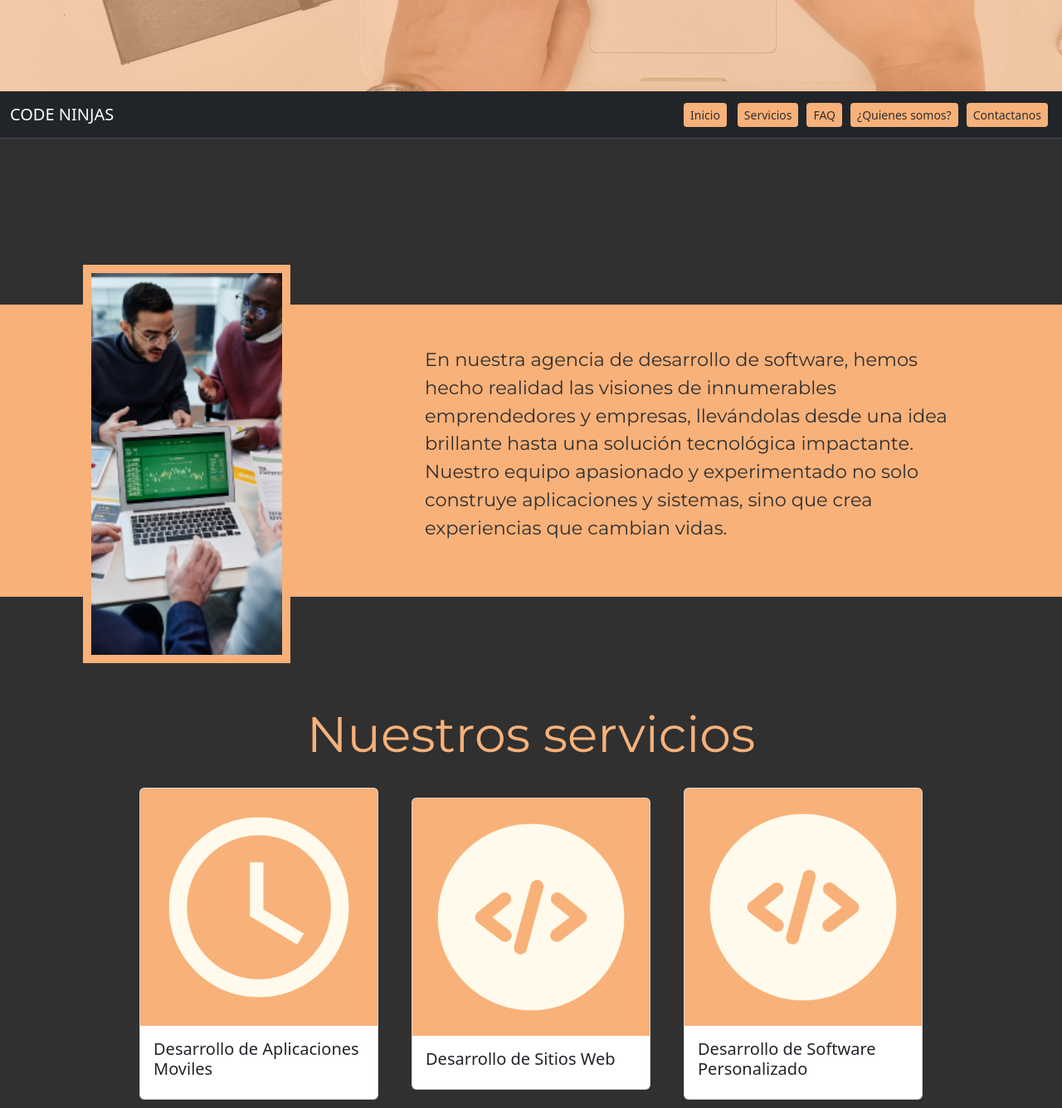
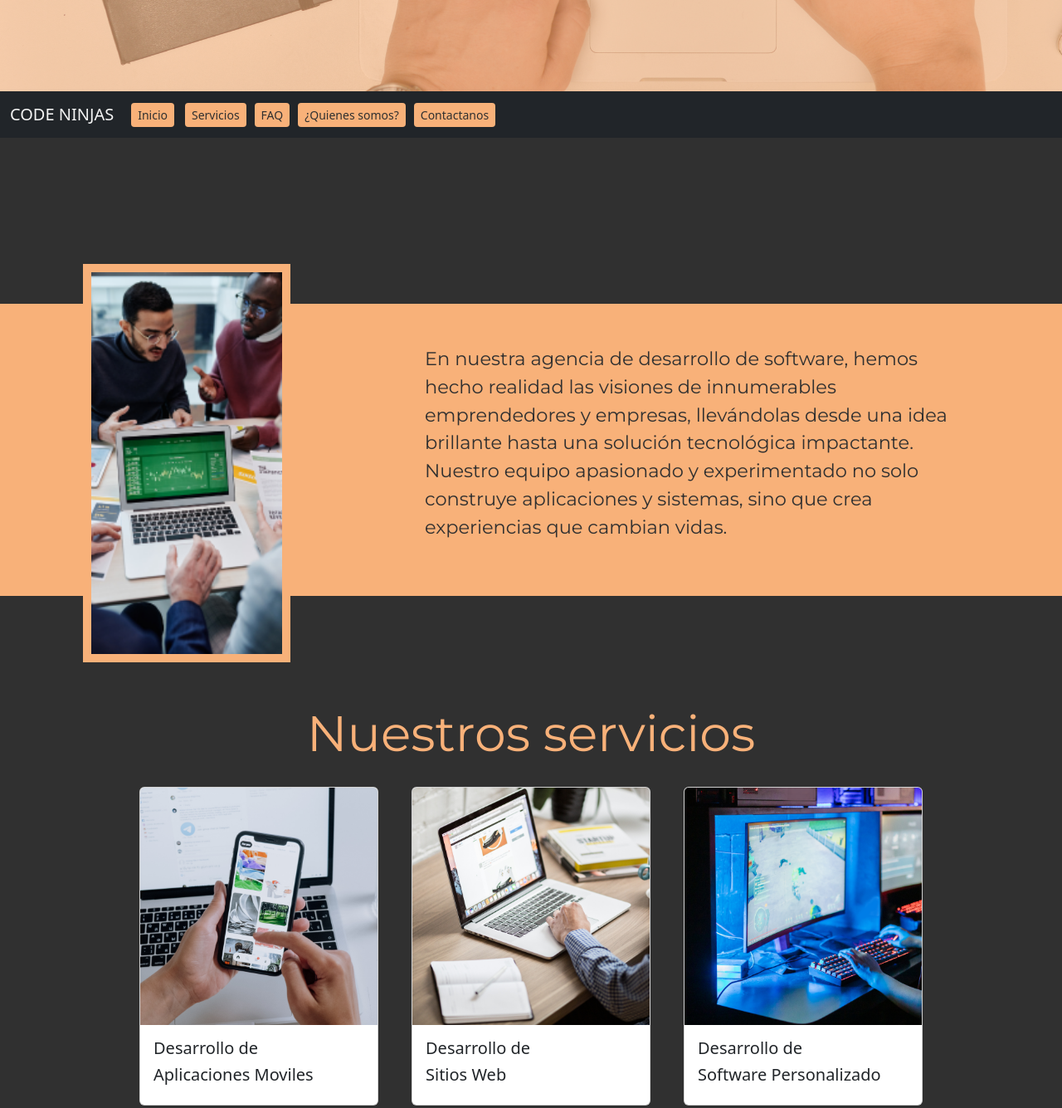
Before and after one commit to VickyMVGL/My-First-Web, a plain HTML site: page index.html in a window 1280 px wide. Shown: the part 540-1875 px from the top of the page at 83% size. Drawn offline with nearby package versions, Linux system fonts and the light colour scheme.

Commit message:
Mejora del responsive en mobile

```diff
--- a/css/style.css
+++ b/css/style.css
@@ -2,6 +2,10 @@
 body {
     background-color:	#303030;
     font-size: 20px;
+}
+
+.code {
+    color: whitesmoke;
 }
 
 .heads1 {
@@ -62,15 +66,7 @@ body {
 .background-2 {
     background-color: #1C1B2B;
 }
-/*
-.boton {
-    color:white;
-    font-size: 30px;
-    font-family: 'Montserrat', sans-serif;
-    text-align: center;
-    text-decoration: none;
-}
-*/
+
 .estilo1 {
     color:#303030;
     font-size: 50px;
--- a/index.html
+++ b/index.html
@@ -23,7 +23,36 @@
 <body>
     <header>
         <img src="assets/Banner_code.png">
-        <nav class="navbar flex-container bg-dark border-bottom border-body" data-bs-theme="dark">
+        <div>
+          <nav class="navbar navbar-expand-lg navbar-light navbar-dark bg-dark">
+            <div class="container-fluid">
+              <a class="navbar-brand code">CODE NINJAS</a>
+              <button class="navbar-toggler bg-dark" type="button" data-bs-toggle="collapse" data-bs-target="#navbarSupportedContent" aria-controls="navbarSupportedContent" aria-expanded="false" aria-label="Toggle navigation">
+                <span class="navbar-toggler-icon"></span>
+              </button>
+              <div class="collapse navbar-collapse" id="navbarSupportedContent">
+                <ul class="navbar-nav me-auto mb-2 mb-lg-0">
+                  <li class="nav-item">
+                      <a class="btn btn-sm btn-outline-secondary me-2 boton"  href="index.html">Inicio</a>
+                  </li>
+                  <li class="nav-item">
+                    <a class="btn btn-sm btn-outline-secondary boton"  href="pages/servicios.html">Servicios</a>
+                  </li>
+                  <li class="nav-item">
+                    <a class="btn btn-sm btn-outline-secondary boton"  href="pages/FAQ.html">FAQ</a>
+                  </li>
+                  <li class="nav-item">
+                    <a class="btn btn-sm btn-outline-secondary boton"  href="pages/SobreNosotros.html">¿Quienes somos?</a>
+                  </li>
+                  <li class="nav-item">
+                    <a class="btn btn-sm btn-outline-secondary boton"  href="pages/contact.html">Contactanos</a>
+                  </li>
+              </div>
+            </div>
+          </nav>
+        </div>
+        <!--
+        <nav class="navbar navbar-expand-md flex-container bg-dark border-bottom border-body" data-bs-theme="dark">
             <div class="container-fluid">
                 <a class="navbar-brand code">CODE NINJAS</a>
                 <div class="flex-container">
@@ -35,7 +64,7 @@
                 </div>
             </div>
         </nav>
-
+-->
     </header>
     <main>
         <div class="box3">
@@ -47,21 +76,24 @@
 
         <div class="flex-container">
           <div class="card" style="width: 18rem;">
-            <img src="assets/Pregunta tiempo.png" class="card-img-top" alt="...">
+            <img src="assets/Des-apps-mobile.png" class="card-img-top" alt="...">
             <div class="card-body">
-              <h5 class="card-title">Desarrollo de Aplicaciones Moviles</h5>
+              <h5 class="card-title">Desarrollo de</h5>
+              <h5 class="card-title">Aplicaciones Moviles</h5>
             </div>
           </div>
           <div class="card" style="width: 18rem;">
-            <img src="assets/Pregunta_Codigo.png" class="card-img-top" alt="...">
+            <img src="assets/Des-sitios-web.png" class="card-img-top" alt="...">
             <div class="card-body">
-              <h5 class="card-title">Desarrollo de Sitios Web</h5>
+              <h5 class="card-title">Desarrollo de</h5>
+              <h5 class="card-title">Sitios Web</h5>
             </div>
           </div>
           <div class="card" style="width: 18rem;">
-            <img src="assets/Pregunta_Codigo.png" class="card-img-top" alt="...">
+            <img src="assets/Des-software.png" class="card-img-top" alt="...">
             <div class="card-body">
-              <h5 class="card-title">Desarrollo de Software Personalizado</h5>
+              <h5 class="card-title">Desarrollo de</h5>
+              <h5 class="card-title">Software Personalizado</h5>
             </div>
           </div>
         </div>
@@ -181,6 +213,7 @@
             <div class="card-body">
               <h5 class="card-title">¿Cuánto tiempo se tarda en desarrollar software?</h5>
               <p class="card-text">El tiempo que se tarda en desarrollar software también varía en función de los factores mencionados anteriormente. En general, los proyectos de desarrollo de software más pequeños pueden completarse en unas pocas semanas o meses, mientras que los proyectos más grandes pueden tardar varios años</p>
+
             </div>
           </div>
           <div class="card" style="width: 18rem;">
```
Also changed, not shown: pages/FAQ.html (+22 -6 lines), pages/SobreNosotros.html (+18 -2 lines), pages/contact.html (+22 -6 lines), pages/servicios.html (+18 -2 lines), assets/Des-apps-mobile.png (added), assets/Des-sitios-web.png (added), assets/Des-software.png (added).
